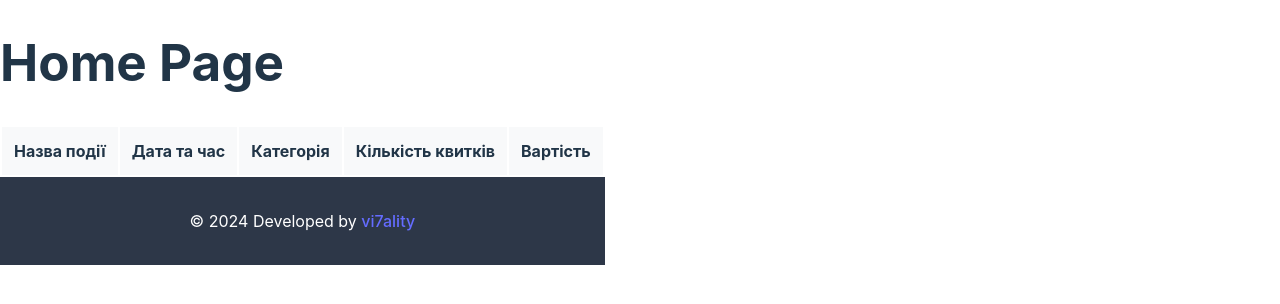
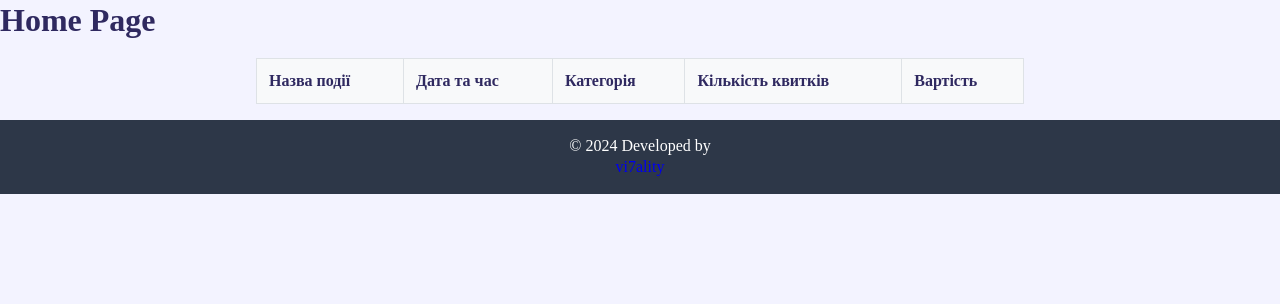
Before and after one commit to Vi7ality/mini-event-management, a React (Vite) app: page / in a window 1280 px wide. Shown: the top 304 px of the page. Built offline with nearby package versions, Linux system fonts and the light colour scheme.

Commit message:
container edited, added table component

```diff
--- a/package.json
+++ b/package.json
@@ -11,6 +11,7 @@
   },
   "dependencies": {
     "@types/react-router-dom": "^5.3.3",
+    "modern-normalize": "^3.0.0",
     "react": "^18.3.1",
     "react-dom": "^18.3.1",
     "react-router-dom": "^6.26.1",
--- a/src/index.css
+++ b/src/index.css
@@ -1,68 +1,63 @@
-:root {
-  font-family: Inter, system-ui, Avenir, Helvetica, Arial, sans-serif;
-  line-height: 1.5;
-  font-weight: 400;
-
-  color-scheme: light dark;
-  color: #242424;
-  background-color: white;
-
-  font-synthesis: none;
-  text-rendering: optimizeLegibility;
+body {
+  /* font-family: 'Rubik', sans-serif; */
+  margin: 0;
   -webkit-font-smoothing: antialiased;
   -moz-osx-font-smoothing: grayscale;
+  font-weight: 400;
+  font-size: 16px;
+  line-height: 1.3;
+  color: #2f2960;
+  background-color: #f3f3ff;
+  min-height: 100%;
+  display: flex;
+  flex-direction: column;
+}
+code {
+  font-family: source-code-pro, Menlo, Monaco, Consolas, 'Courier New',
+    monospace;
+}
+h1,
+h2,
+h3,
+h4,
+h5,
+h6,
+p {
+  margin: 0;
+}
+ul,
+ol {
+  margin: 0;
+  padding: 0;
+}
+li {
+  list-style: none;
+}
+img {
+  display: block;
+  max-width: 100%;
+  height: auto;
 }
 
 a {
-  font-weight: 500;
-  color: #646cff;
-  text-decoration: inherit;
-}
-a:hover {
-  color: #535bf2;
-}
-
-body {
-  margin: 0;
-  display: flex;
-  place-items: center;
-  min-width: 320px;
-  min-height: 100vh;
-}
-
-h1 {
-  font-size: 3.2em;
-  line-height: 1.1;
+  display: block;
+  text-decoration: none;
+  cursor: pointer;
 }
 
 button {
-  border-radius: 8px;
-  border: 1px solid transparent;
-  padding: 0.6em 1.2em;
-  font-size: 1em;
-  font-weight: 500;
-  font-family: inherit;
-  background-color: #1a1a1a;
+  padding: 0;
+  border: none;
+  font: inherit;
+  color: inherit;
+  background-color: transparent;
   cursor: pointer;
-  transition: border-color 0.25s;
-}
-button:hover {
-  border-color: #646cff;
-}
-button:focus,
-button:focus-visible {
-  outline: 4px auto -webkit-focus-ring-color;
 }
 
-@media (prefers-color-scheme: light) {
-  :root {
-    color: #213547;
-    background-color: #ffffff;
-  }
-  a:hover {
-    color: #747bff;
-  }
-  button {
-    background-color: #f9f9f9;
-  }
+address {
+  font-style: normal;
 }
+
+section {
+  width: 100%;
+}
--- /dev/null
+++ b/src/pages/Home/components/EventsTable/Table.module.scss
@@ -0,0 +1,25 @@
+.table {
+  width: 100%;
+  border-collapse: collapse;
+  margin: 1rem 0;
+
+  th, td {
+    border: 1px solid #dee2e6;
+  }
+
+  tbody tr:nth-child(even) {
+    background-color: #f2f2f2;
+  }
+
+  @media (max-width: 768px) {
+    th, td {
+      padding: 0.5rem;
+    }
+  }
+
+  @media (max-width: 480px) {
+    th, td {
+      padding: 0.25rem;
+    }
+  }
+}
--- /dev/null
+++ b/src/pages/Home/components/EventsTable/index.tsx
@@ -0,0 +1,17 @@
+import React from 'react';
+import TableHeader from '../TableHeader';
+import styles from './Table.module.scss';
+import Container from '../../../../shared/Container';
+
+const EventsTable: React.FC = () => {
+  return (
+    <Container>
+      <table className={styles.table}>
+        <TableHeader />
+        <tbody>{/* Your table rows will go here */}</tbody>
+      </table>
+    </Container>
+  );
+};
+
+export default EventsTable;
--- a/src/pages/Home/index.tsx
+++ b/src/pages/Home/index.tsx
@@ -1,13 +1,10 @@
-import TableHeader from './components/TableHeader';
+import EventsTable from './components/EventsTable';
 
 const HomePage = () => {
   return (
     <>
       <h1>Home Page</h1>
-      <table>
-        <TableHeader />
-        <tbody>{/* Your table rows will go here */}</tbody>
-      </table>
+      <EventsTable />
     </>
   );
 };
--- a/src/shared/Container/Container.module.scss
+++ b/src/shared/Container/Container.module.scss
@@ -1,38 +1,21 @@
 .container {
+  width: 100%;
   margin-left: auto;
   margin-right: auto;
-  max-width: 100%;
-  padding-left: 1rem /* 16px */;
-  padding-right: 1rem /* 16px */;
+  padding-left: 10px;
+  padding-right: 10px;
 
-  @media (min-width: 640px) {
-    .sm\:max-w-xl {
-      max-width: 36rem /* 576px */;
-    }
-  }
-
-  @media (min-width: 640px) {
-    .sm\:px-6 {
-      padding-left: 1.5rem /* 24px */;
-      padding-right: 1.5rem /* 24px */;
-    }
+  @media (min-width: 400px) {
+    width: 400px;
   }
 
   @media (min-width: 768px) {
-    .md\:max-w-3xl {
-      max-width: 48rem /* 768px */;
-    }
+    width: 768px;
+    padding-left: 20px;
+    padding-right: 20px;
   }
 
-  @media (min-width: 1024px) {
-    .lg\:max-w-5xl {
-      max-width: 64rem /* 1024px */;
-    }
-  }
-
-  @media (min-width: 1024px) {
-    .lg\:max-w-5xl {
-      max-width: 64rem /* 1024px */;
-    }
+  @media (min-width: 1368px) {
+    width: 1368px;
   }
 }
```
Also changed, not shown: src/pages/Home/components/Table/Table.module.scss (deleted), src/pages/Home/components/Table/index.tsx (deleted), 1 other file (tests, documents, lock files or other folders).
